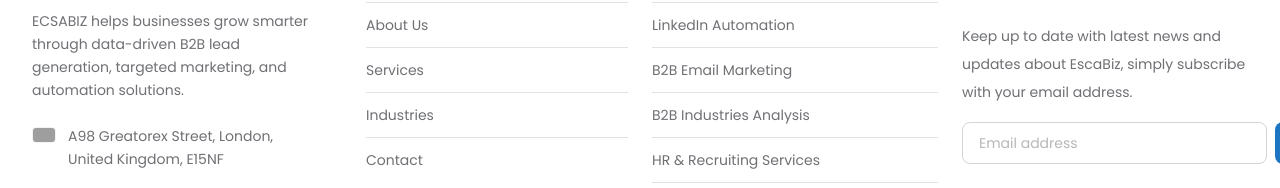
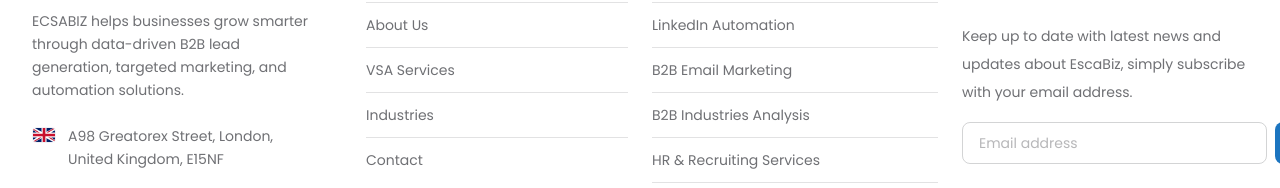
Before and after one commit to Sharmeen-Rauf/escabiz, a Next.js app: page / in a window 1280 px wide. Shown: the part 6571-6759 px from the top of the page. Built offline with nearby package versions, Linux system fonts and the light colour scheme; grey boxes are pictures that could not be loaded.

Commit message:
Update Home page: replace UK flag image with a new PNG image and rename service link to "VSA Services" for improved clarity and consistency.

```diff
--- a/src/app/page.tsx
+++ b/src/app/page.tsx
@@ -1619,7 +1619,7 @@ export default function Home() {
               <div className="flex items-start space-x-3 mb-4">
                 <div className="w-6 h-4 flex-shrink-0 rounded-sm overflow-hidden border border-gray-300/30 mt-0.5">
                   <Image
-                    src="/WhatsApp Image 2025-11-03 at 8.15.37 PM.jpeg"
+                    src="/images (1).png"
                     alt="UK Flag"
                     width={24}
                     height={16}
@@ -1669,7 +1669,7 @@ export default function Home() {
                   About Us
                 </Link>
                 <Link href="/virtual-staff-augmentation" className="block text-sm text-[#6f7074] hover:text-[#1c75c0] transition-colors duration-300 leading-loose py-2 border-b border-[#6f7074]/20">
-                  Services
+                  VSA Services
                 </Link>
                 <Link href="/industries" className="block text-sm text-[#6f7074] hover:text-[#1c75c0] transition-colors duration-300 leading-loose py-2 border-b border-[#6f7074]/20">
                   Industries
```
